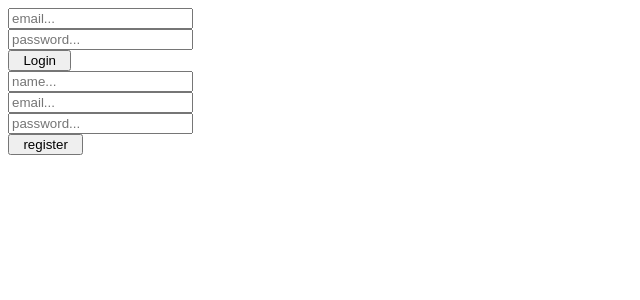
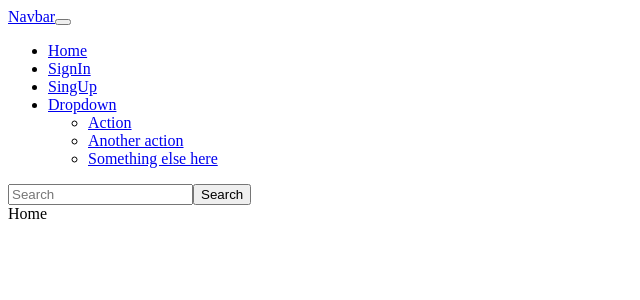
Before and after one commit to LeonidZolotovskiy/MTG, a React app: page / in a window 1280 px wide. Shown: the top 300 px of the page, without its empty margins (0-640 px from the left). Built offline with nearby package versions, Linux system fonts and the light colour scheme; the HTML template or start-up script is replaced by a standard one.

Commit message:
add NavBar

```diff
--- a/src/components/App.jsx
+++ b/src/components/App.jsx
@@ -1,12 +1,19 @@
 import React from 'react';
+import { Routes, Route} from 'react-router-dom';
+import Home from './Home';
+import NavBar from './NavBar';
 import SignIn from './registration/SingIn';
 import SignUp from './registration/SingUp';
 
 export default function App() {
   return (
     <div>
-      <SignIn />
-      <SignUp />
+        <NavBar/>
+        <Routes>
+            <Route path="/" element={<Home/>}/>
+            <Route path="/signin" element={<SignIn />}/>
+            <Route path="/signup" element={ <SignUp />}/>
+      </Routes>
     </div>
   );
 }
--- /dev/null
+++ b/src/components/Home.jsx
@@ -0,0 +1,7 @@
+import React from 'react'
+
+export default function Home() {
+  return (
+    <div>Home</div>
+  )
+}
--- /dev/null
+++ b/src/components/NavBar.jsx
@@ -0,0 +1,45 @@
+import React from 'react'
+
+export default function NavBar() {
+  return (
+    <nav class="navbar navbar-expand-lg bg-body-tertiary">
+  <div class="container-fluid">
+    <a class="navbar-brand" href="#">Navbar</a>
+    <button class="navbar-toggler" type="button" data-bs-toggle="collapse" data-bs-target="#navbarSupportedContent" aria-controls="navbarSupportedContent" aria-expanded="false" aria-label="Toggle navigation">
+      <span class="navbar-toggler-icon"></span>
+    </button>
+    <div class="collapse navbar-collapse" id="navbarSupportedContent">
+      <ul class="navbar-nav me-auto mb-2 mb-lg-0">
+        <li class="nav-item">
+          <a class="nav-link active" aria-current="page" href="/">Home</a>
+        </li>
+        <li class="nav-item">
+          <a class="nav-link" href="/signin">SignIn</a>
+        </li>
+        <li class="nav-item">
+          <a class="nav-link" href="/signup">SingUp</a>
+        </li>
+        <li class="nav-item dropdown">
+          <a class="nav-link dropdown-toggle" href="#" role="button" data-bs-toggle="dropdown" aria-expanded="false">
+            Dropdown
+          </a>
+          <ul class="dropdown-menu">
+            <li><a class="dropdown-item" href="#">Action</a></li>
+            <li><a class="dropdown-item" href="#">Another action</a></li>
+
+            <li><a class="dropdown-item" href="#">Something else here</a></li>
+          </ul>
+        </li>
+        {/* <li class="nav-item">
+          <a class="nav-link disabled">Disabled</a>
+        </li> */}
+      </ul>
+      <form class="d-flex" role="search">
+        <input class="form-control me-2" type="search" placeholder="Search" aria-label="Search"/>
+        <button class="btn btn-outline-success" type="submit">Search</button>
+      </form>
+    </div>
+  </div>
+</nav>
+  )
+}
```
Also changed, not shown: src/routes/renderRouter.js (added, +19 -0 lines), src/server.js (+2 -6 lines).
